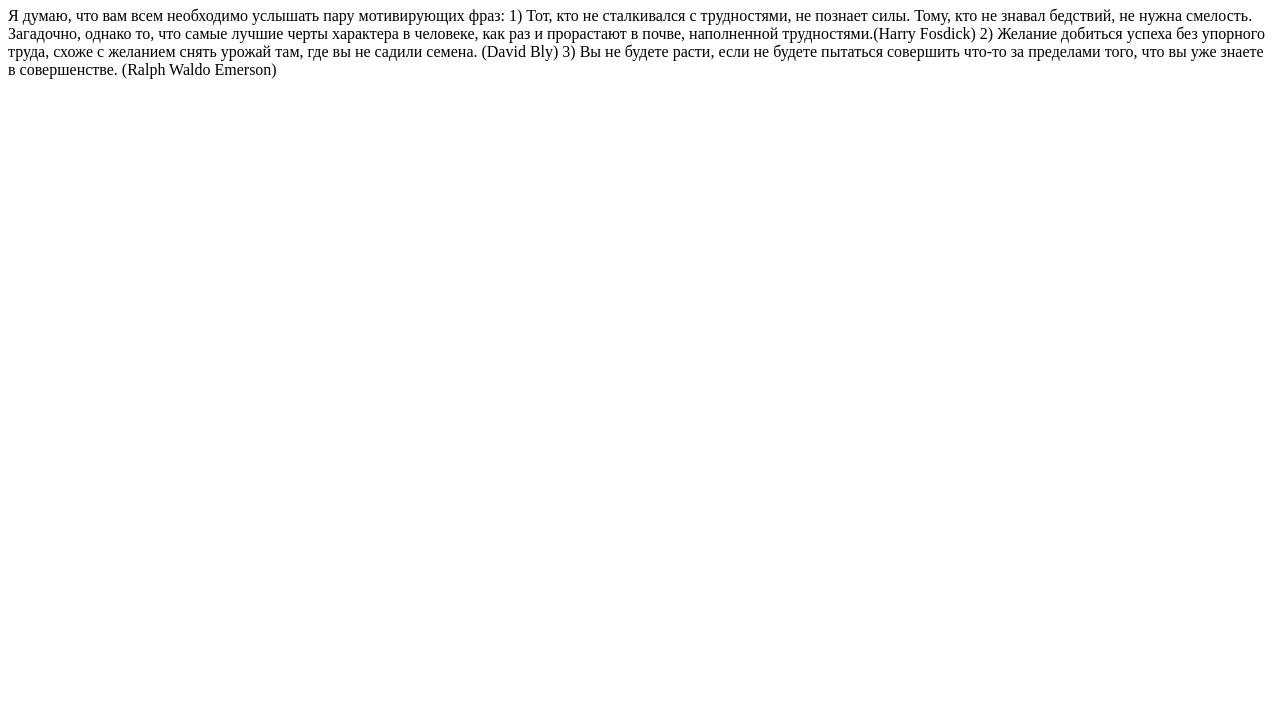
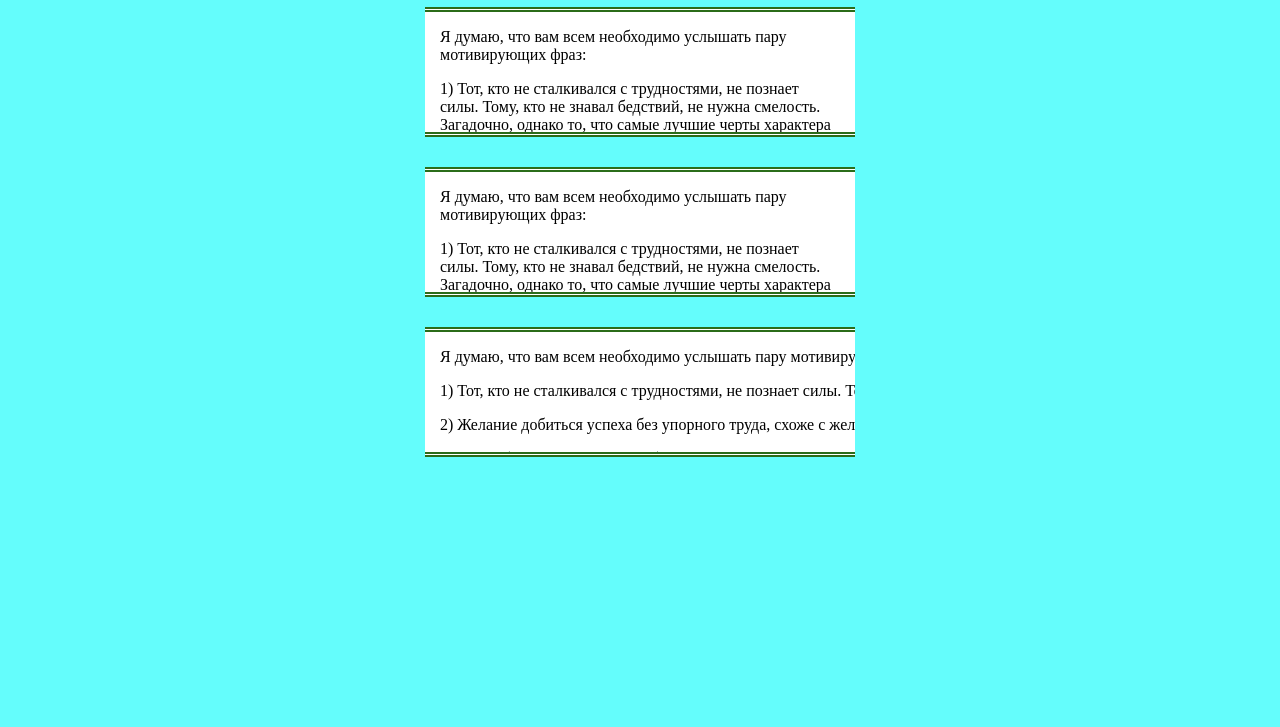
Before and after one commit to VeronicStanevich/task1, a plain HTML site: page task4/overflow-test/overflow-test.html in a window 1280 px wide. Shown: the part 73-800 px from the top of the page. Drawn offline with Linux system fonts and the light colour scheme; files that its build step writes are made by us from their sources.

Commit message:
feat: add changes to owerflow-test.html and index.css

```diff
--- a/task4/overflow-test/index.css
+++ b/task4/overflow-test/index.css
@@ -1,6 +1,27 @@
-.body{
+body{
     background-color:rgb(100, 253, 252);
 }
 .text-block{
+    background-color: white;
+    width: 400px;
+    height: 120px;
+    padding-left:15px;
+    padding-right: 15px;
+    margin: 20px auto 30px;
+    border-bottom: 5px double;
+    border-top: 5px double;
+    border-color: rgb(43,108,25);
+}
+.block-1{
+    overflow: auto;
+}
 
+.block-2{
+    border-color: rgb(43,109,26);
+    overflow: hidden;
 }
+
+.block-3{
+    white-space: nowrap;
+    overflow: scroll;
+}
--- a/task4/overflow-test/overflow-test.html
+++ b/task4/overflow-test/overflow-test.html
@@ -2,16 +2,45 @@
 <html lang="en">
 <head>
     <meta charset="UTF-8">
-    <link rel="stylesheet" type="text/css" href="task4/overflow-test/index.css"/>
+    <meta name="viewport" content="width=device-width, initial-scale=1">
+    <link rel="stylesheet" type="text/css" href="index.css"/>
     <title>overflow-test</title>
 </head>
 <body>
 <div style="text-align: center;"><h1>Мотивация определяет наш путь по жизни...</h1></div>
-<div class="text-block">
-Я думаю, что вам всем необходимо услышать пару мотивирующих фраз:
-1)	Тот, кто не сталкивался с трудностями, не познает силы. Тому, кто не знавал бедствий, не нужна смелость. Загадочно, однако то, что самые лучшие черты характера в человеке, как раз и прорастают в почве, наполненной трудностями.(Harry Fosdick)
-2)	Желание добиться успеха без упорного труда, схоже с желанием снять урожай там, где вы не садили семена. (David Bly)
-3)	Вы не будете расти, если не будете пытаться совершить что-то за пределами того, что вы уже знаете в совершенстве. (Ralph Waldo Emerson)
+<div class="text-block block-1">
+    <p>Я думаю, что вам всем необходимо услышать пару мотивирующих фраз:</p>
+
+    <p>1) Тот, кто не сталкивался с трудностями, не познает силы. Тому, кто не знавал бедствий, не нужна смелость.
+        Загадочно, однако то, что самые лучшие черты характера в человеке, как раз и прорастают в почве, наполненной
+        трудностями.(Harry Fosdick)</p>
+    <p>2) Желание добиться успеха без упорного труда, схоже с желанием снять урожай там, где вы не садили семена. (David
+        Bly)</p>
+    <p>3) Вы не будете расти, если не будете пытаться совершить что-то за пределами того, что вы уже знаете в
+        совершенстве. (Ralph Waldo Emerson)</p>
+</div>
+
+ <div class="text-block block-2">
+    <p>Я думаю, что вам всем необходимо услышать пару мотивирующих фраз:</p>
+
+    <p>1) Тот, кто не сталкивался с трудностями, не познает силы. Тому, кто не знавал бедствий, не нужна смелость.
+        Загадочно, однако то, что самые лучшие черты характера в человеке, как раз и прорастают в почве, наполненной
+        трудностями.(Harry Fosdick)</p>
+    <p>2) Желание добиться успеха без упорного труда, схоже с желанием снять урожай там, где вы не садили семена. (David
+        Bly)</p>
+    <p>3) Вы не будете расти, если не будете пытаться совершить что-то за пределами того, что вы уже знаете в
+        совершенстве. (Ralph Waldo Emerson)</p>
+</div>
+
+<div class="text-block block-3">
+    <p>Я думаю, что вам всем необходимо услышать пару мотивирующих фраз:</p>
+    <p>1) Тот, кто не сталкивался с трудностями, не познает силы. Тому, кто не знавал бедствий, не нужна смелость.
+        Загадочно, однако то, что самые лучшие черты характера в человеке, как раз и прорастают в почве, наполненной
+        трудностями.(Harry Fosdick)</p>
+    <p>2) Желание добиться успеха без упорного труда, схоже с желанием снять урожай там, где вы не садили семена. (David
+        Bly)</p>
+    <p>3) Вы не будете расти, если не будете пытаться совершить что-то за пределами того, что вы уже знаете в
+        совершенстве. (Ralph Waldo Emerson)</p>
 </div>
 </body>
 </html>
```
